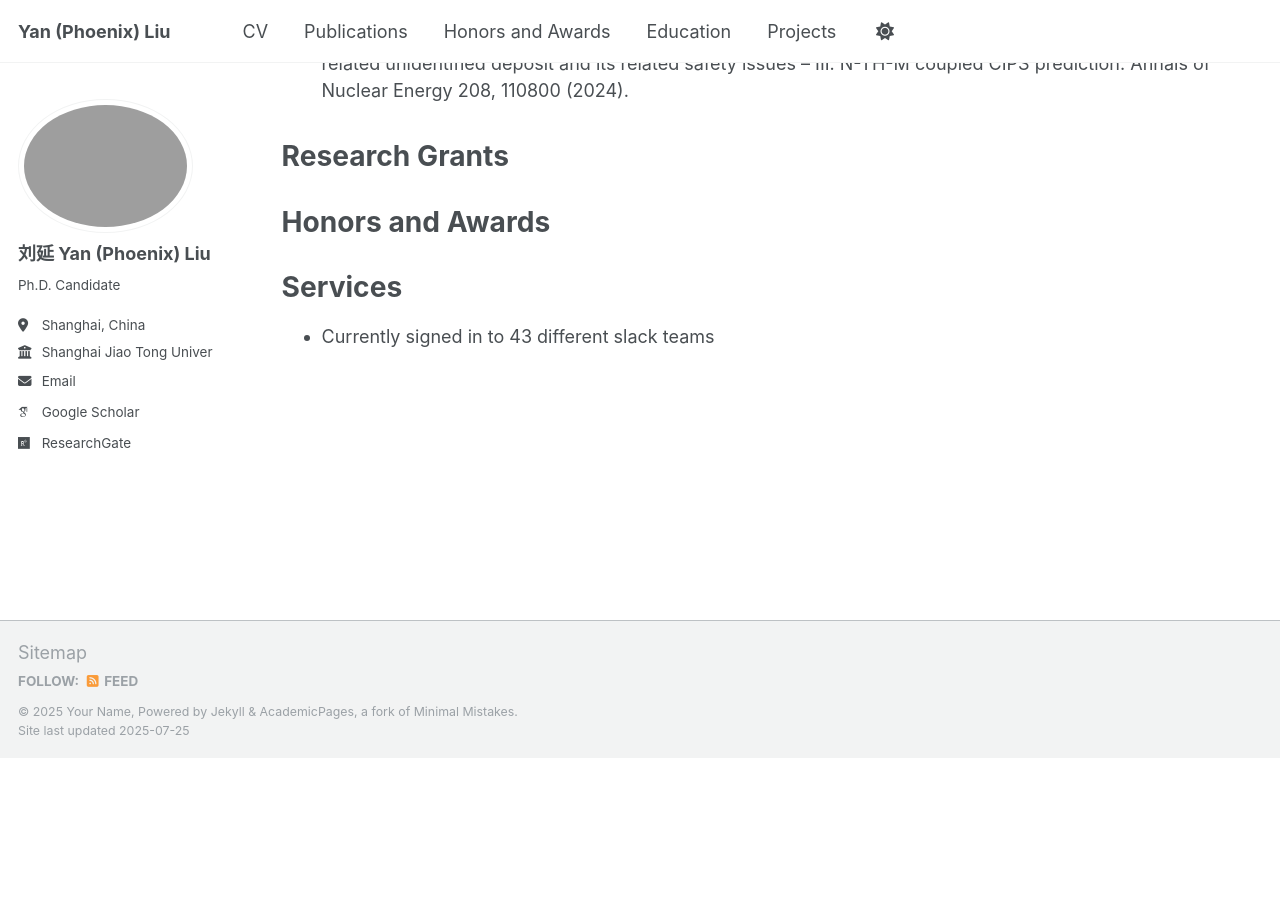
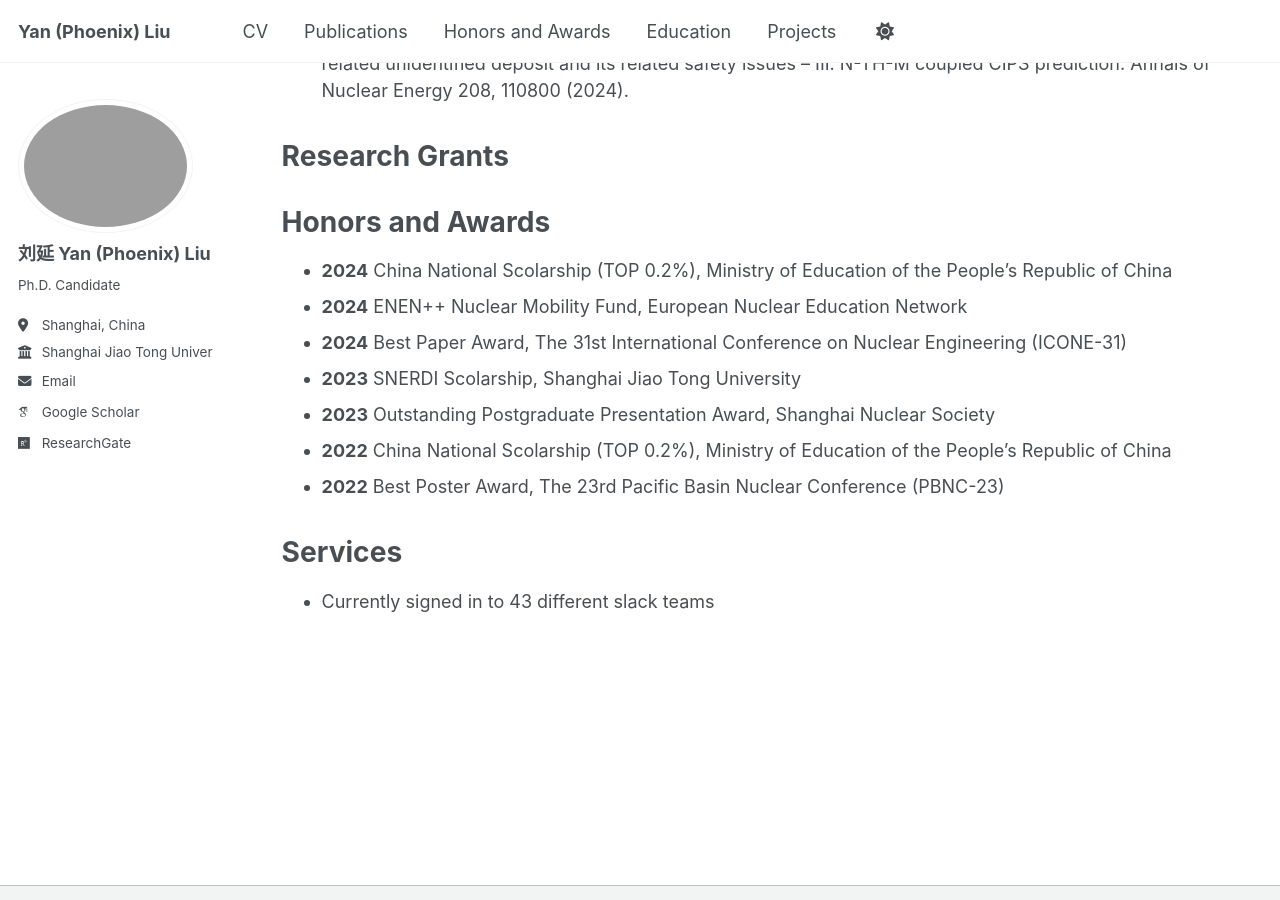
Before and after one commit to YanPhoenixLiu/yanphoenixliu.github.io, a Jekyll site: the page built from _pages/cv.md, in a window 1280 px wide and 900 px high, scrolled down 672 px. Built offline with Jekyll 4.4.1, drawn with Linux system fonts in a browser that asks for light colours; some web fonts are replaced; a script that is not in the unit is left out; before the commit the page ends 1430 px from its top, so only the background shows below that.

Commit message:
Update cv.md

```diff
--- a/_pages/cv.md
+++ b/_pages/cv.md
@@ -35,6 +35,13 @@ Research Grants
 
 Honors and Awards
 ======
+* **2024** China National Scolarship (TOP 0.2%), Ministry of Education of the People's Republic of China
+* **2024** ENEN++ Nuclear Mobility Fund, European Nuclear Education Network
+* **2024** Best Paper Award, The 31st International Conference on Nuclear Engineering (ICONE-31)
+* **2023** SNERDI Scolarship, Shanghai Jiao Tong University
+* **2023** Outstanding Postgraduate Presentation Award, Shanghai Nuclear Society
+* **2022** China National Scolarship (TOP 0.2%), Ministry of Education of the People's Republic of China
+* **2022** Best Poster Award, The 23rd Pacific Basin Nuclear Conference (PBNC-23)
 
 <div style="height: 1.0em;"></div>
 
```
